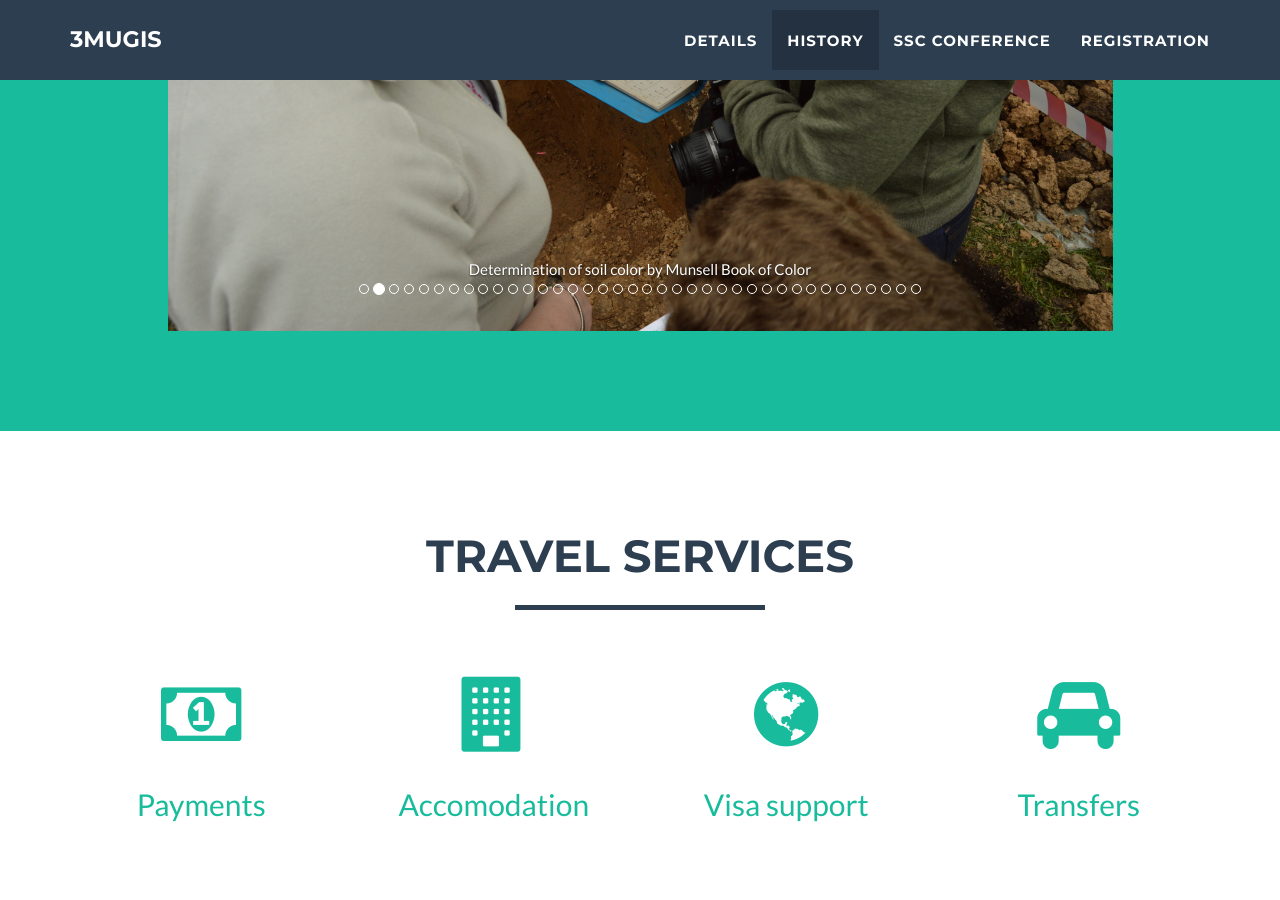
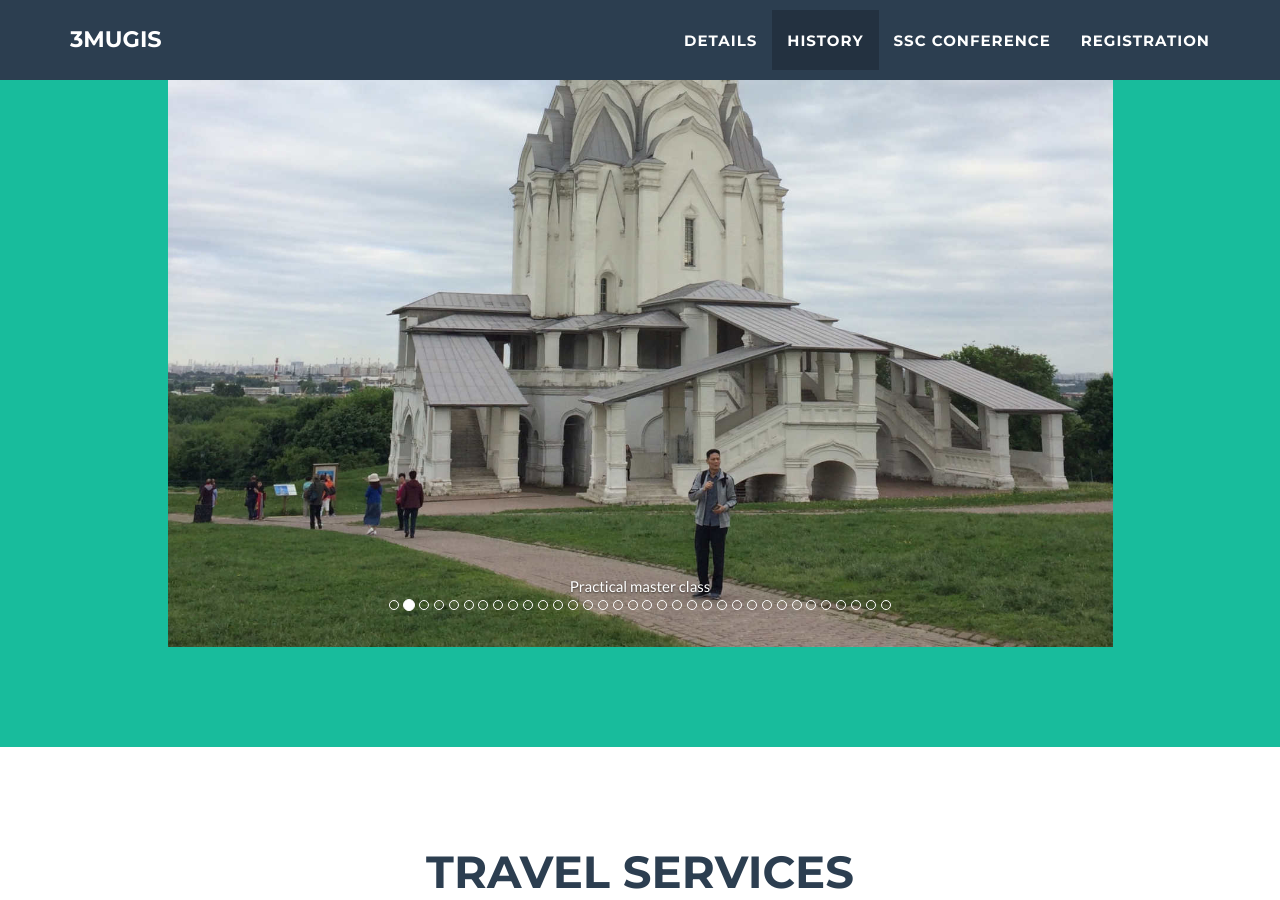
Before and after one commit to erasmus-rudn/erasmus-rudn.github.io, a Jekyll site: the page built from index.html, in a window 1280 px wide and 900 px high, scrolled down 4724 px. Built offline with Jekyll 4.4.1, drawn with Linux system fonts in a browser that asks for light colours.

Commit message:
19 update

```diff
--- a/_includes/about.html
+++ b/_includes/about.html
@@ -48,125 +48,99 @@
                       <li data-target="#carousel-history" data-slide-to="31"></li>
                       <li data-target="#carousel-history" data-slide-to="32"></li>
                       <li data-target="#carousel-history" data-slide-to="33"></li>
-                      <li data-target="#carousel-history" data-slide-to="34"></li>
-                      <li data-target="#carousel-history" data-slide-to="35"></li>
-                      <li data-target="#carousel-history" data-slide-to="36"></li>
-                      <li data-target="#carousel-history" data-slide-to="37"></li>
+
 
                   </ol>
 
                   <!-- Wrapper for slides -->
                   <div class="carousel-inner" role="listbox">
+
                     <div class="item active">
-                      <img src="img/DSC_0010_preview.jpeg" alt="...">
-                      <div class="carousel-caption">
-                        Practical lesson on obtaining skills of complex description of urban soils and sampling for chemical, physical and biological analyzes on the territory of Moscow State University.
-                      </div>
-                    </div>
-                    <div class="item">
-                      <img src="img/DSC_0092_preview.jpeg" alt="...">
-                      <div class="carousel-caption">
-                        Determination of soil color by Munsell Book of Color
-                      </div>
-                    </div>
-                    <div class="item">
-                      <img src="img/DSC_0069_preview.jpeg" alt="...">
-                      <div class="carousel-caption">
-                        Practical lesson measurement of CO2 fluxes
-                      </div>
-                    </div>
-                    <div class="item">
-                      <img src="img/DSC_0217_preview.jpeg" alt="...">
-                      <div class="carousel-caption">
-                        Practical master class  in the workshop of landscape architecture and design
-                      </div>
-                    </div>
-                    <div class="item">
-                      <img src="img/1.JPG" alt="...">
+                      <img src="img/1_.JPG" alt="...">
                       <div class="carousel-caption">
                         Practical master class
                       </div>
                     </div>
                                         <div class="item">
-                      <img src="img/2.JPG" alt="...">
+                      <img src="img/2_.JPG" alt="...">
                       <div class="carousel-caption">
                         Practical master class
                       </div>
                     </div>
                                           <div class="item">
-                      <img src="img/3.JPG" alt="...">
+                      <img src="img/3_.JPG" alt="...">
                       <div class="carousel-caption">
                         Practical master class
                       </div>
                     </div>
                                         <div class="item">
-                      <img src="img/4.JPG" alt="...">
+                      <img src="img/4_.JPG" alt="...">
                       <div class="carousel-caption">
                         Practical master class
                       </div>
                     </div>
                                           <div class="item">
-                      <img src="img/5.JPG" alt="...">
+                      <img src="img/5_.JPG" alt="...">
                       <div class="carousel-caption">
                         Practical master class
                       </div>
                     </div>
                                           <div class="item">
-                      <img src="img/6.JPG" alt="...">
+                      <img src="img/6_.JPG" alt="...">
                       <div class="carousel-caption">
                         Practical master class
                       </div>
                     </div>
                                           <div class="item">
-                      <img src="img/7.JPG" alt="...">
+                      <img src="img/7_.JPG" alt="...">
                       <div class="carousel-caption">
                         Practical master class
                       </div>
                     </div>
                                           <div class="item">
-                      <img src="img/8.JPG" alt="...">
+                      <img src="img/8_.JPG" alt="...">
                       <div class="carousel-caption">
                         Practical master class
                       </div>
                     </div>
                                           <div class="item">
-                      <img src="img/9.JPG" alt="...">
+                      <img src="img/9_.JPG" alt="...">
                       <div class="carousel-caption">
                         Practical master class
                       </div>
                     </div>
                                           <div class="item">
-                      <img src="img/10.JPG" alt="...">
+                      <img src="img/10_.JPG" alt="...">
                       <div class="carousel-caption">
                         Practical master class
                       </div>
                     </div>
                                           <div class="item">
-                      <img src="img/11.JPG" alt="...">
+                      <img src="img/11_.JPG" alt="...">
                       <div class="carousel-caption">
                         Practical master class
                       </div>
                     </div>
                                           <div class="item">
-                      <img src="img/12.JPG" alt="...">
+                      <img src="img/12_.JPG" alt="...">
                       <div class="carousel-caption">
                         Practical master class
                       </div>
                     </div>
                                           <div class="item">
-                      <img src="img/13.JPG" alt="...">
+                      <img src="img/13_.JPG" alt="...">
                       <div class="carousel-caption">
                         Practical master class
                       </div>
                     </div>
                                           <div class="item">
-                      <img src="img/14.JPG" alt="...">
+                      <img src="img/14_.JPG" alt="...">
                       <div class="carousel-caption">
                         Practical master class
                       </div>
                     </div>
                                           <div class="item">
-                      <img src="img/15.JPG" alt="...">
+                      <img src="img/15_.JPG" alt="...">
                       <div class="carousel-caption">
                         Practical master class
                       </div>
```
